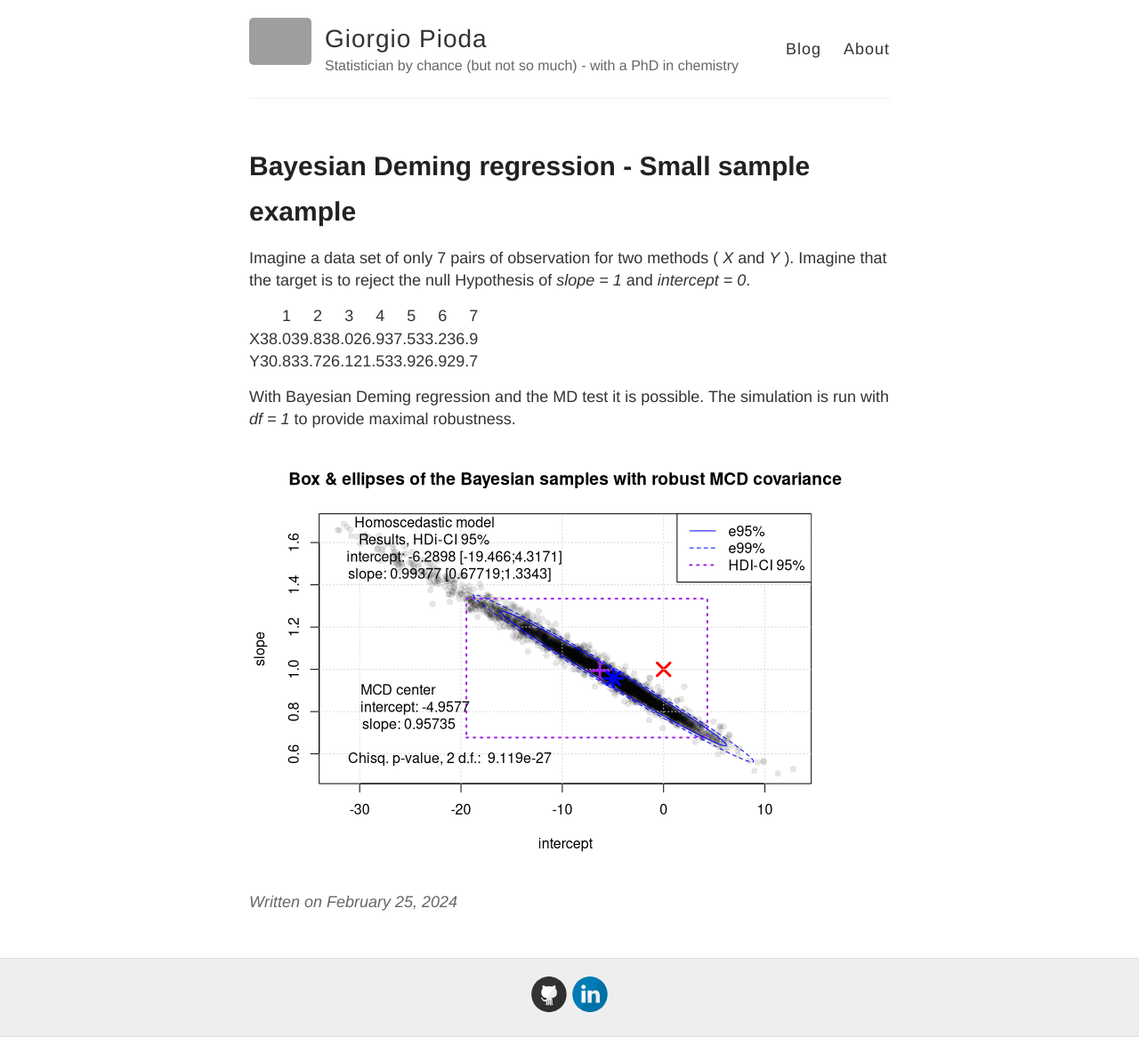
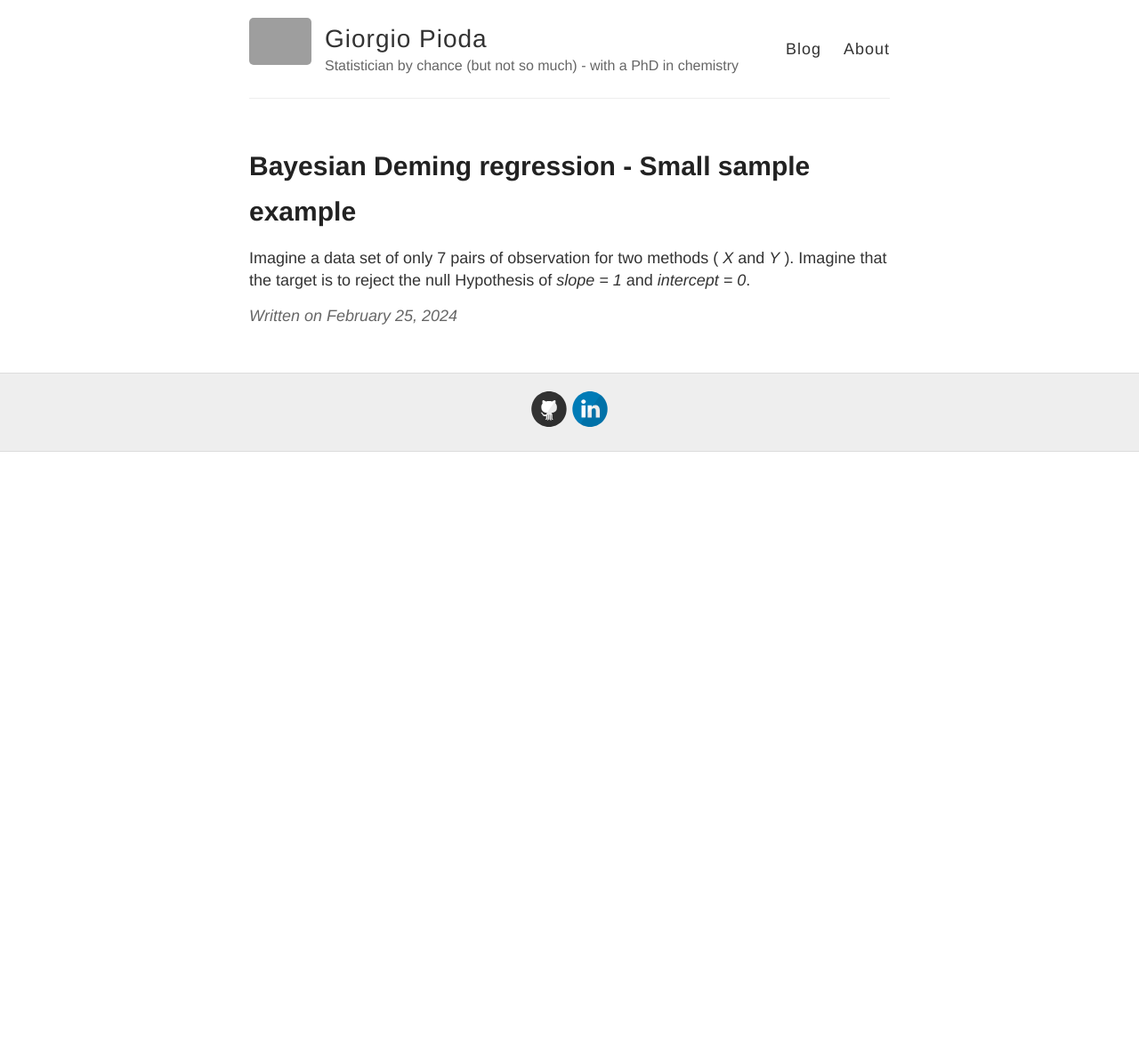
Before and after one commit to piodag/piodag.github.io, a Jekyll site: the page built from _posts/2014-3-18-4-small-sample.md, in a window 1280 px wide. Shown: the whole page at 89% size. Built offline with Jekyll 4.4.1, drawn with Linux system fonts in a browser that asks for light colours; after the commit the page ends 900 px from its top, so only the background shows below that; grey boxes are pictures that could not be loaded.

Commit message:
Fix it again G

```diff
--- a/_posts/2014-3-18-4-small-sample.md
+++ b/_posts/2014-3-18-4-small-sample.md
@@ -7,16 +7,3 @@ date: 2024-02-25 18:40:00
 Imagine a data set of only 7 pairs of observation for two methods ( *X*
 and *Y* ). Imagine that the target is to reject the null Hypothesis of
 *slope = 1* and *intercept = 0*.
-
-
-|       |   1    |   2    |   3    |   4    |   5    |   6    |  7     |
-| :---- | -----: | -----: | -----: | -----: | -----: | -----: | -----: |
-|  X    | 38.0   | 39.8   |  38.0  |  26.9  |  37.5  |  33.2  |  36.9  |
-|  Y    | 30.8   | 33.7   |  26.1  |  21.5  |  33.9  |  26.9  |  29.7  |
-
-
-With Bayesian Deming regression and the MD test it is possible. The
-simulation is run with *df = 1* to provide maximal robustness.
-
-
-![Small bdpPlotBE]({{ site.baseurl }}/images/small_size_example/unnamed-chunk-2-1.png)
```
